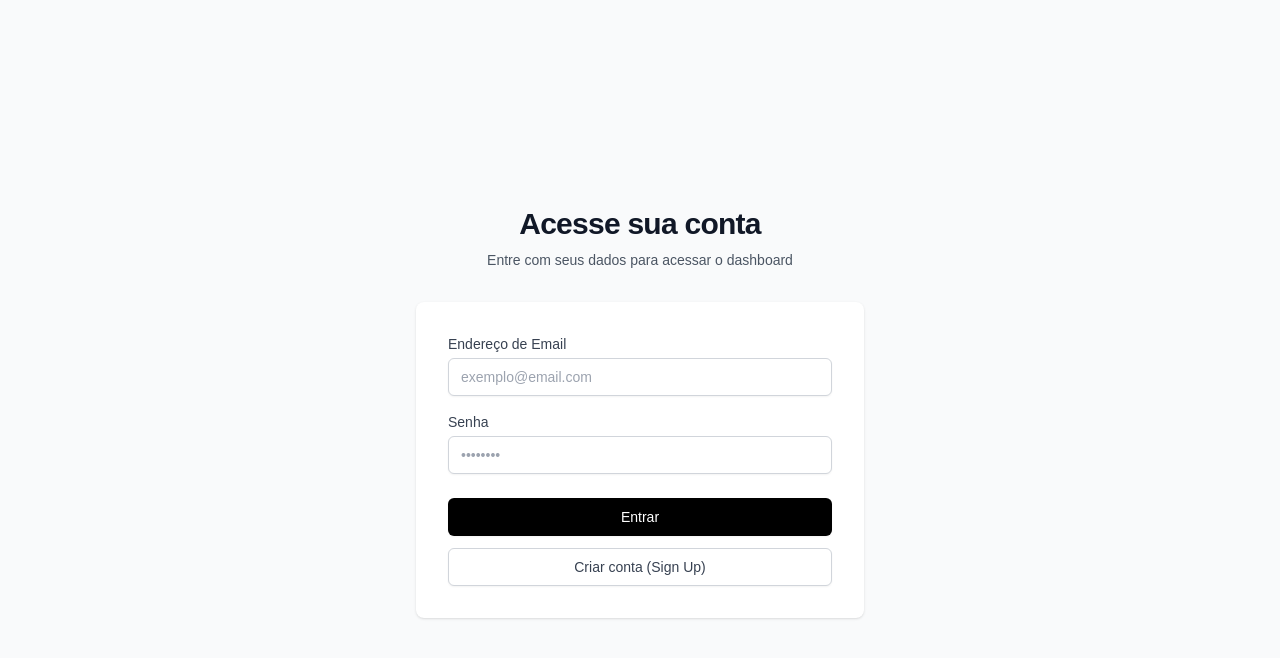
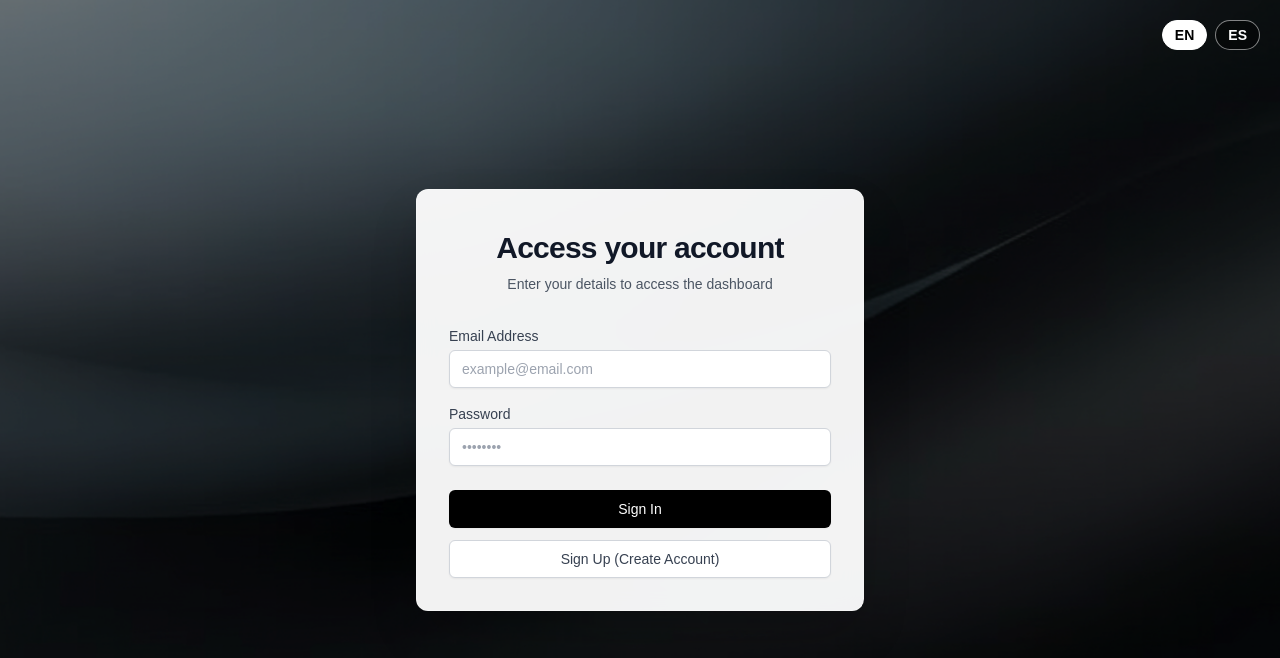
Before and after one commit to draculatemer/dash-en-es, a Next.js app: page / in a window 1280 px wide. Shown: the top 658 px of the page. Built offline with nearby package versions, Linux system fonts and the light colour scheme.

Commit message:
feat: restore v17 from v15
Initialize and update project files across various directories.

Co-authored-by: null <218125148+draculatemer@users.noreply.github.com>

```diff
--- a/app/page.tsx
+++ b/app/page.tsx
@@ -1,28 +1,83 @@
+"use client"
+
+import { useState } from "react"
 import { login, signup } from '@/app/auth/actions'
 
 export default function LoginPage() {
+  const [lang, setLang] = useState<'en' | 'es'>('en')
+
+  const t = {
+    en: {
+      title: "Access your account",
+      subtitle: "Enter your details to access the dashboard",
+      emailLabel: "Email Address",
+      passwordLabel: "Password",
+      btnSignIn: "Sign In",
+      btnSignUp: "Sign Up (Create Account)",
+      placeholderEmail: "example@email.com",
+      placeholderPass: "••••••••"
+    },
+    es: {
+      title: "Accede a tu cuenta",
+      subtitle: "Ingresa tus datos para acceder al panel",
+      emailLabel: "Correo Electrónico",
+      passwordLabel: "Contraseña",
+      btnSignIn: "Entrar",
+      btnSignUp: "Registrarse (Crear Cuenta)",
+      placeholderEmail: "ejemplo@correo.com",
+      placeholderPass: "••••••••"
+    }
+  }
+
+  const text = t[lang]
+
   return (
-    <div className="flex min-h-screen items-center justify-center bg-gray-50 px-4">
-      <div className="w-full max-w-md space-y-8">
+    <div className="relative flex min-h-screen w-full items-center justify-center overflow-hidden bg-gray-900">
 
-        {/* Cabeçalho */}
+      {/*
+          IMAGEM DE FUNDO
+          Se a imagem não aparecer, verifique se ela está em: /public/bg.png
+          A classe 'brightness-50' já escurece a imagem automaticamente.
+      */}
+      <div className="absolute inset-0 z-0 bg-[url('/bg.png')] bg-cover bg-center brightness-50" />
+
+      {/* Botões de Troca de Idioma */}
+      <div className="absolute top-5 right-5 z-20 flex gap-2">
+        <button
+          onClick={() => setLang('en')}
+          className={`px-3 py-1 rounded-full text-sm font-bold transition-all border ${
+            lang === 'en' ? 'bg-white text-black border-white' : 'bg-black/40 text-white border-white/50 hover:bg-black/60'
+          }`}
+        >
+          EN
+        </button>
+        <button
+          onClick={() => setLang('es')}
+          className={`px-3 py-1 rounded-full text-sm font-bold transition-all border ${
+            lang === 'es' ? 'bg-white text-black border-white' : 'bg-black/40 text-white border-white/50 hover:bg-black/60'
+          }`}
+        >
+          ES
+        </button>
+      </div>
+
+      {/* Cartão de Login */}
+      <div className="z-10 w-full max-w-md space-y-8 bg-white/95 backdrop-blur-md p-8 shadow-2xl rounded-xl mx-4 border border-white/20">
+
         <div className="text-center">
-          <h2 className="mt-6 text-3xl font-bold tracking-tight text-gray-900">
-            Acesse sua conta
+          <h2 className="mt-2 text-3xl font-bold tracking-tight text-gray-900">
+            {text.title}
           </h2>
           <p className="mt-2 text-sm text-gray-600">
-            Entre com seus dados para acessar o dashboard
+            {text.subtitle}
           </p>
         </div>
 
-        {/* Formulário Conectado ao Server Actions */}
-        <form className="mt-8 space-y-6 bg-white p-8 shadow rounded-lg">
+        <form className="mt-8 space-y-6">
           <div className="space-y-4">
-
-            {/* Input de Email */}
             <div>
               <label htmlFor="email" className="block text-sm font-medium text-gray-700">
-                Endereço de Email
+                {text.emailLabel}
               </label>
               <div className="mt-1">
                 <input
@@ -31,16 +86,15 @@ export default function LoginPage() {
                   type="email"
                   autoComplete="email"
                   required
-                  placeholder="exemplo@email.com"
+                  placeholder={text.placeholderEmail}
                   className="block w-full appearance-none rounded-md border border-gray-300 px-3 py-2 placeholder-gray-400 shadow-sm focus:border-black focus:outline-none focus:ring-black sm:text-sm"
                 />
               </div>
             </div>
 
-            {/* Input de Senha */}
             <div>
               <label htmlFor="password" className="block text-sm font-medium text-gray-700">
-                Senha
+                {text.passwordLabel}
               </label>
               <div className="mt-1">
                 <input
@@ -49,27 +103,26 @@ export default function LoginPage() {
                   type="password"
                   autoComplete="current-password"
                   required
-                  placeholder="••••••••"
+                  placeholder={text.placeholderPass}
                   className="block w-full appearance-none rounded-md border border-gray-300 px-3 py-2 placeholder-gray-400 shadow-sm focus:border-black focus:outline-none focus:ring-black sm:text-sm"
                 />
               </div>
             </div>
           </div>
 
-          {/* Botões de Ação */}
           <div className="flex flex-col gap-3">
             <button
               formAction={login}
-              className="flex w-full justify-center rounded-md border border-transparent bg-black py-2 px-4 text-sm font-medium text-white shadow-sm hover:bg-gray-800 focus:outline-none focus:ring-2 focus:ring-black focus:ring-offset-2"
+              className="flex w-full justify-center rounded-md border border-transparent bg-black py-2 px-4 text-sm font-medium text-white shadow-sm hover:bg-gray-800 transition-colors"
             >
-              Entrar
+              {text.btnSignIn}
             </button>
 
             <button
               formAction={signup}
-              className="flex w-full justify-center rounded-md border border-gray-300 bg-white py-2 px-4 text-sm font-medium text-gray-700 shadow-sm hover:bg-gray-50 focus:outline-none focus:ring-2 focus:ring-black focus:ring-offset-2"
+              className="flex w-full justify-center rounded-md border border-gray-300 bg-white py-2 px-4 text-sm font-medium text-gray-700 shadow-sm hover:bg-gray-50 transition-colors"
             >
-              Criar conta (Sign Up)
+              {text.btnSignUp}
             </button>
           </div>
         </form>
```
Also changed, not shown: bg.png (added), utils/supabase/server.ts (renamed from app/utils/supabase/server.ts).
